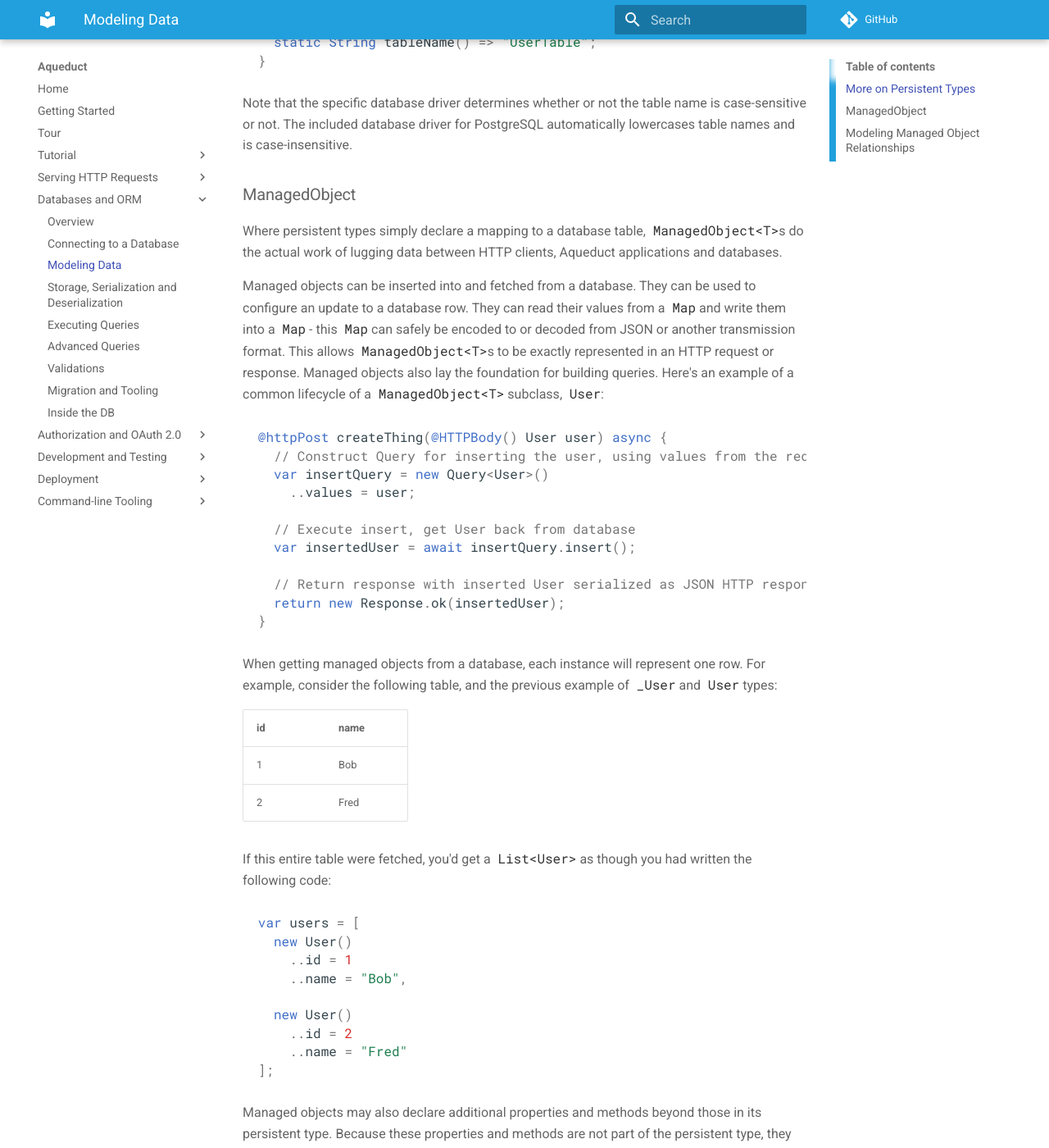
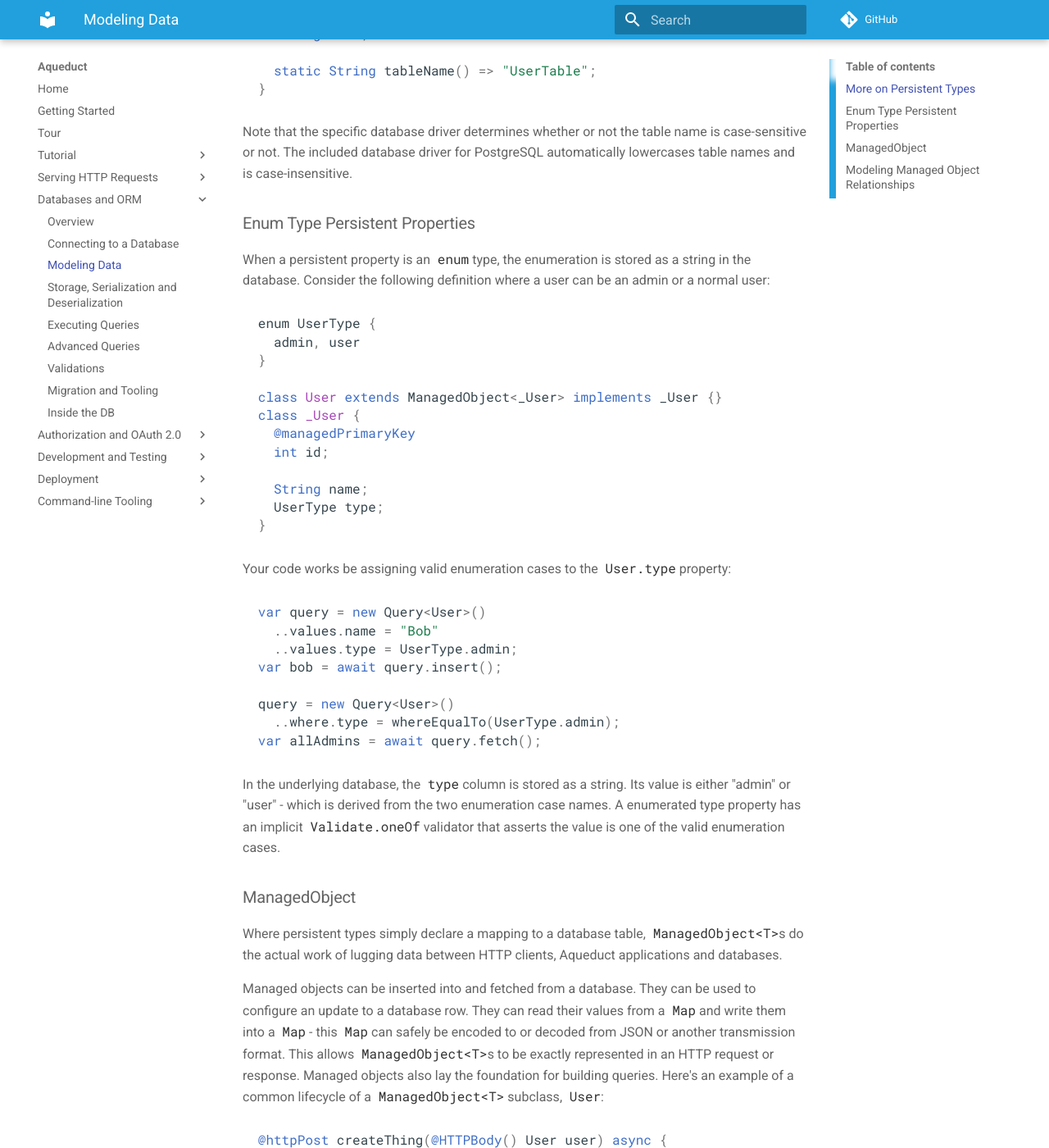
Before and after one commit to stablekernel/aqueduct, an MkDocs documentation site: the page built from source/docs/db/modeling_data.md, in a window 1280 px wide and 1400 px high, scrolled down 3161 px. Shown: the whole window at 82% size. Built offline with MkDocs 1.6.1 and Material for MkDocs 9.7.7, drawn with Linux system fonts in a browser that asks for light colours; comment, search, counter and statistics services are not loaded; old or Windows-style settings are respelled for this version of MkDocs.

Commit message:
Add some more docs for enums and reduce functions

````diff
--- a/source/docs/db/modeling_data.md
+++ b/source/docs/db/modeling_data.md
@@ -37,6 +37,7 @@ Persistent types define the mapping between your managed objects and a database
 * `String`
 * `DateTime`
 * `bool`
+* Any `enum`
 
 Properties that are one of these types are more referred to as the *attributes* of an entity. Properties that are references to other model objects - which we will see later - are called *relationships*. Collectively, attributes and relationships are called *properties*.
 
@@ -86,6 +87,40 @@ class _User {
 ```
 
 Note that the specific database driver determines whether or not the table name is case-sensitive or not. The included database driver for PostgreSQL automatically lowercases table names and is case-insensitive.
+
+### Enum Type Persistent Properties
+
+When a persistent property is an `enum` type, the enumeration is stored as a string in the database. Consider the following definition where a user can be an admin or a normal user:
+
+```dart
+enum UserType {
+  admin, user
+}
+
+class User extends ManagedObject<_User> implements _User {}
+class _User {
+  @managedPrimaryKey
+  int id;
+
+  String name;
+  UserType type;
+}
+```
+
+Your code works be assigning valid enumeration cases to the `User.type` property:
+
+```dart
+var query = new Query<User>()
+  ..values.name = "Bob"
+  ..values.type = UserType.admin;
+var bob = await query.insert();
+
+query = new Query<User>()
+  ..where.type = whereEqualTo(UserType.admin);
+var allAdmins = await query.fetch();
+```
+
+In the underlying database, the `type` column is stored as a string. Its value is either "admin" or "user" - which is derived from the two enumeration case names. A enumerated type property has an implicit `Validate.oneOf` validator that asserts the value is one of the valid enumeration cases.
 
 ### ManagedObject<T>
 
````
Also changed, not shown: source/docs/db/advanced_queries.md (+24 -1 lines).
